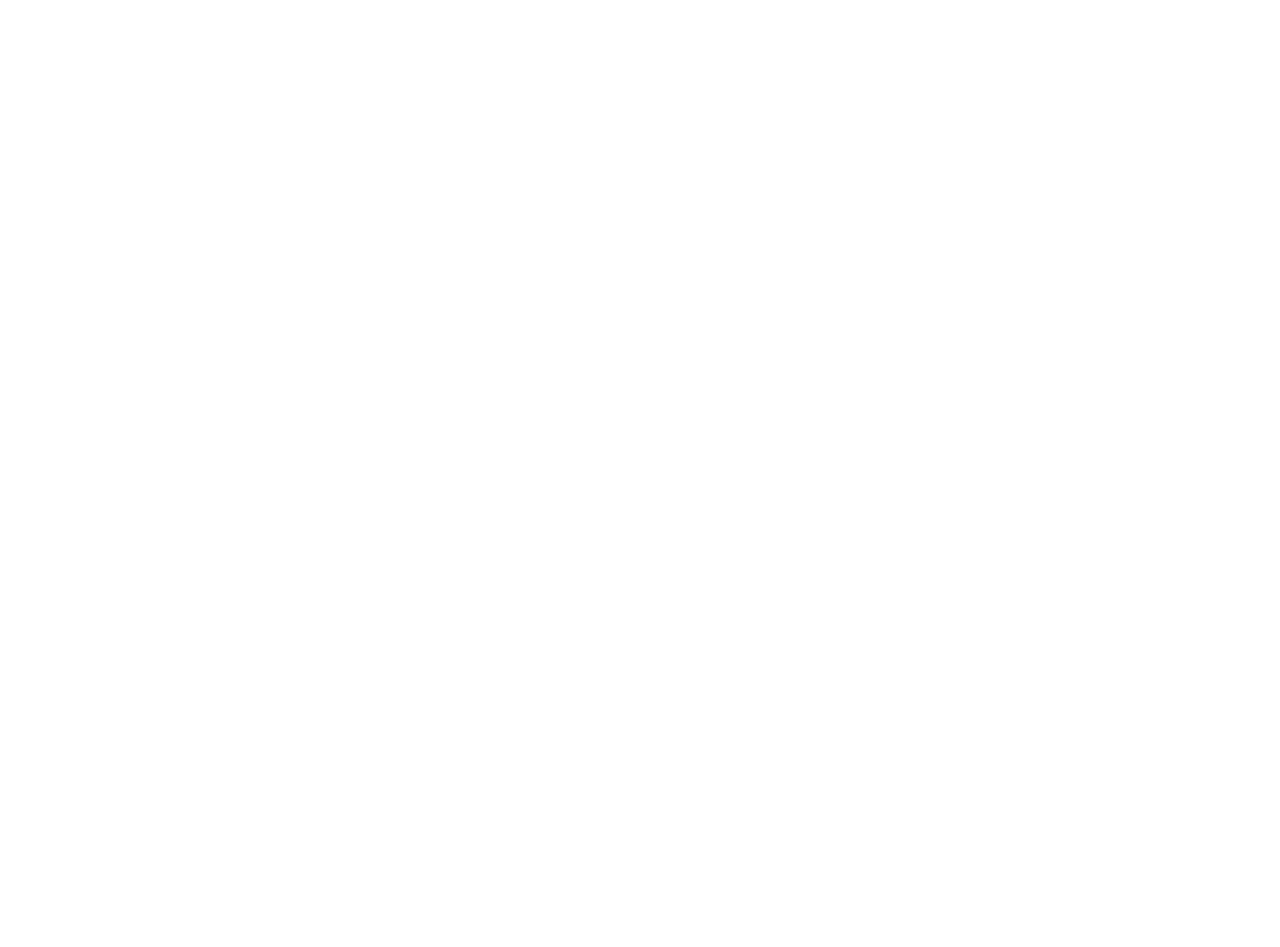
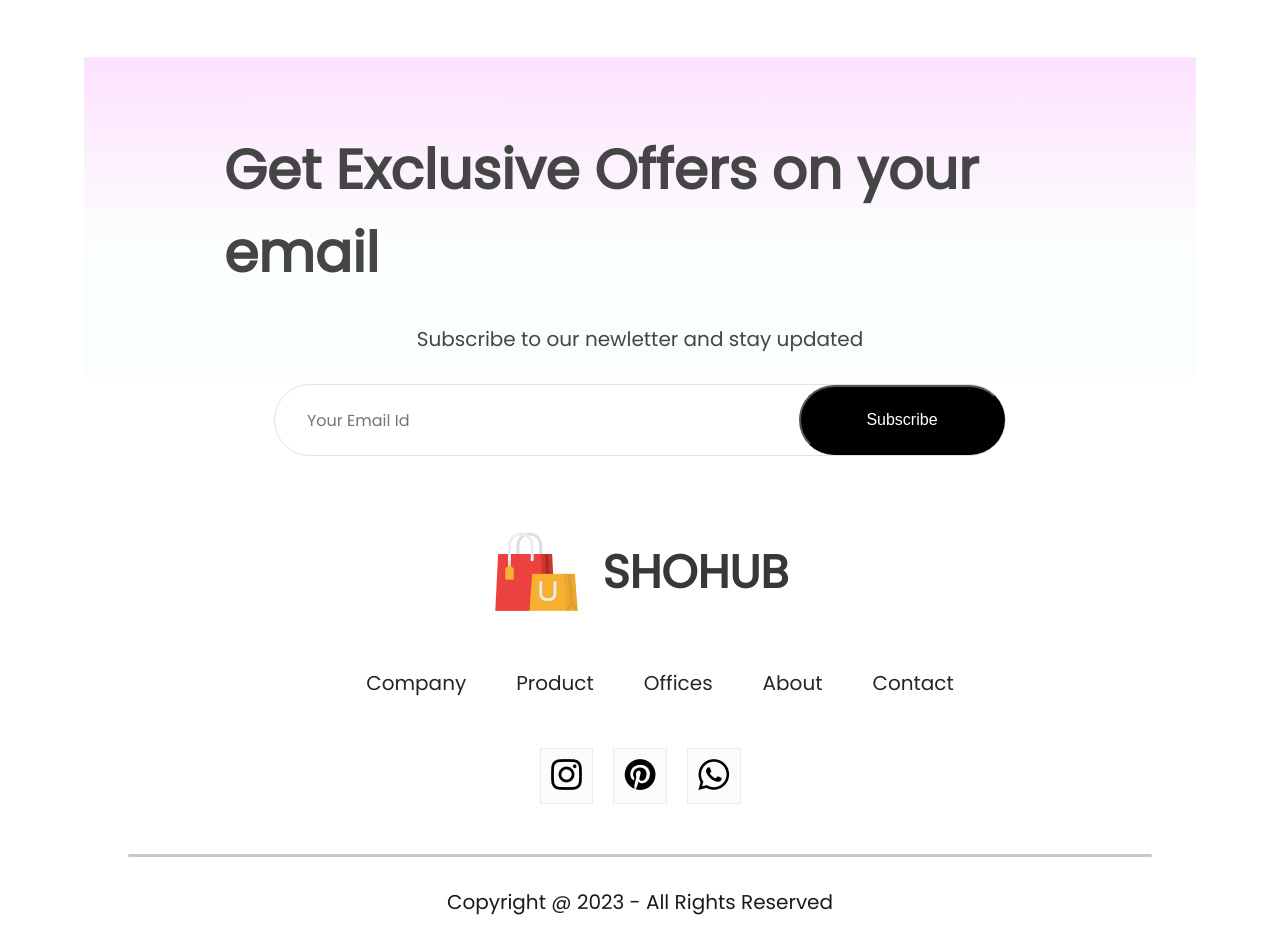
Before and after one commit to Raghavendrakulal/E-commerce, a React (Create React App) app: page / in a window 1280 px wide. Shown: the part 4160-5107 px from the top of the page. Before the commit the page ends 3689 px from the top, so only its background shows below. Built offline with nearby package versions, Linux system fonts and the light colour scheme.

Commit message:
Subscriptionbuttons  and footer added

```diff
--- a/src/App.js
+++ b/src/App.js
@@ -6,6 +6,7 @@ import ShopCategory from "./Pages/ShopCategory";
 import Product from "./Pages/Product";
 import Cart from "./Pages/Cart";
 import LoginSignup from "./Pages/LoginSignup";
+import Footer from "./Components/Footer/Footer";
 function App() {
   return (
     <div>
@@ -22,6 +23,7 @@ function App() {
           <Route path="/cart" element={<Cart />} />
           <Route path="/login" element={<LoginSignup />} />
         </Routes>
+        <Footer/>
       </BrowserRouter>
     </div>
   );
--- /dev/null
+++ b/src/Components/Footer/Footer.css
@@ -0,0 +1,58 @@
+.footer{
+  display: flex;
+  flex-direction: column;
+  justify-content: center;
+  align-items: center;
+  gap: 50px;
+
+}
+.footer-logo{
+    display: flex;
+    align-items: center;
+    gap: 20px;
+
+}
+.footer-logo p{
+
+color: #383838;
+font-size: 46px;
+font-weight: 700;
+}
+.footer-links{
+    display: flex;
+    list-style: none;
+    gap: 50px;
+    color: #252525;
+font-size: 20px;
+}
+.footer-links li{
+    cursor: pointer;
+}
+.footer-social-icon{
+    display: flex;
+    gap: 20px;
+
+}
+.footer-icons-container{
+    padding: 10px;
+    padding-bottom: 6px;
+    background: #fbfbfb;
+    border: 1px solid #ebebeb;
+}
+.footer-copyright{
+    display: flex;
+    flex-direction: column;
+    align-items: center;
+    gap: 30px;
+    width: 100%;
+    margin-bottom: 30px;
+    color: #1a1a1a;
+    font-size: 20px;
+}
+.footer-copyright hr{
+    width: 80%;
+    border:  none;
+    border-radius: 10px;
+    height: 3px;
+    background: #c7c7c7;
+}
--- /dev/null
+++ b/src/Components/Footer/Footer.jsx
@@ -0,0 +1,40 @@
+import React from "react";
+import "./Footer.css";
+import footer_logo from "../Assets/logo_big.png";
+import instagram_icon from "../Assets/instagram_icon.png";
+import pintester_icon from "../Assets/pintester_icon.png";
+import whatsapp_icon from "../Assets/whatsapp_icon.png";
+
+const Footer = () => {
+  return (
+    <div className="footer">
+      <div className="footer-logo">
+        <img src={footer_logo} alt="" />
+        <p>SHOHUB</p>
+      </div>
+      <ul className="footer-links">
+        <li>Company</li>
+        <li>Product</li>
+        <li>Offices</li>
+        <li>About</li>
+        <li>Contact</li>
+      </ul>
+      <div className="footer-social-icon">
+        <div className="footer-icons-container">
+          <img src={instagram_icon} alt="" />
+        </div>
+        <div className="footer-icons-container">
+          <img src={pintester_icon} alt="" />
+        </div>
+        <div className="footer-icons-container">
+          <img src={whatsapp_icon} alt="" />
+        </div>
+      </div>
+      <div className="footer-copyright">
+        <hr />
+        <p>Copyright @ 2023 - All Rights Reserved</p>
+      </div>
+    </div>
+  );
+};
+export default Footer;
--- a/src/Components/NewCollections/NewCollections.css
+++ b/src/Components/NewCollections/NewCollections.css
@@ -5,7 +5,7 @@
   align-items: center;
   width: 100%;
   gap: 10px;
-  height: 110vh;
+  height: 205vh;
 }
 .new-collections h1 {
   color: #171717;
--- /dev/null
+++ b/src/Components/NewsLetter/NewsLetter.css
@@ -0,0 +1,54 @@
+.newsletter{
+    width: 65%;
+    height: 40vh;
+    display: flex;
+    flex-direction: column;
+    align-items: center;
+    justify-content: center;
+    margin: auto;
+    padding: 0px 140px;
+    margin-bottom: 150px;
+    background: linear-gradient(180deg,#fde1ff 0%,#e1ffea22 60%);
+    gap: 30px ;
+}
+.newsletter h1{
+    margin-top: 150px;
+    color: #454545;
+    font-size: 55px;
+    font-weight: 600;
+
+}
+.newsletter p{
+    color: #454545;
+    font-size: 20px ;
+}
+.newsletter div{
+    display: flex;
+    align-items: center;
+    justify-content: space-between;
+    background: white;
+    width: 730px;
+    height: 70px;
+    border-radius: 80px;
+    border: 1px solid #e3e3e3;
+
+}
+.newsletter input{
+    width: 500px;
+    margin-left: 30px;
+    border: none;
+    outline: none;
+    color: #616161;
+    font-family: 'Poppins';
+    font-size: 16px;
+
+}
+.newsletter div button{
+    width: 210px;
+    height: 70px;
+    border-radius: 80px;
+    background: black;
+    color: white;
+    font-size: 16px;
+    cursor: pointer;
+}
--- /dev/null
+++ b/src/Components/NewsLetter/NewsLetter.jsx
@@ -0,0 +1,15 @@
+import React from "react";
+import './NewsLetter.css'
+ const NewsLetter=()=>{
+    return(
+        <div className="newsletter">
+<h1>Get Exclusive Offers on your email</h1>
+<p>Subscribe to our newletter and stay updated</p>
+<div>
+    <input type="email" placeholder="Your Email Id"  />
+    <button>Subscribe</button>
+</div>
+        </div>
+    )
+ }
+ export default NewsLetter
--- a/src/Pages/Shop.jsx
+++ b/src/Pages/Shop.jsx
@@ -3,6 +3,7 @@ import Hero from "../Components/Hero/Hero";
 import Popular from "../Components/Popular/Popular";
 import Offers from "../Components/Offers/Offers";
 import NewCollections from "../Components/NewCollections/NewCollections";
+import NewsLetter from "../Components/NewsLetter/NewsLetter";
 const Shop = () => {
   return (
     <div>
@@ -10,6 +11,7 @@ const Shop = () => {
       <Popular/>
       <Offers/>
       <NewCollections/>
+      <NewsLetter/>
     </div>
   );
 };
```
